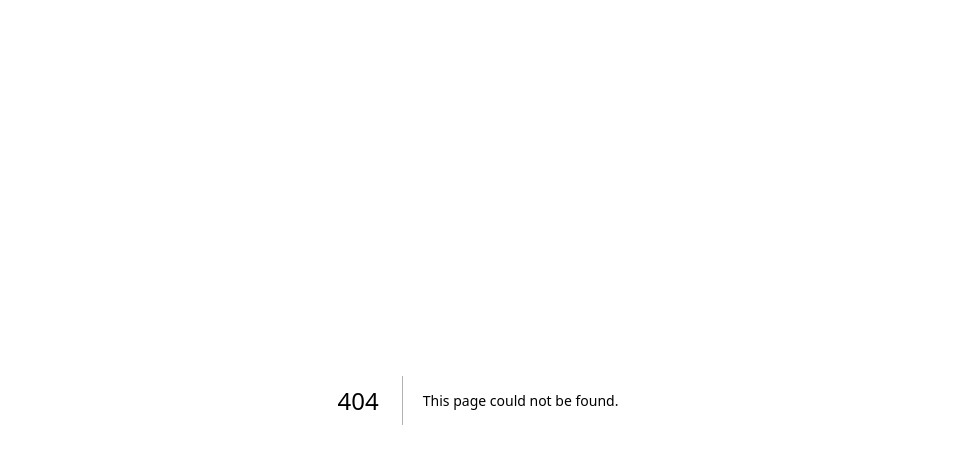
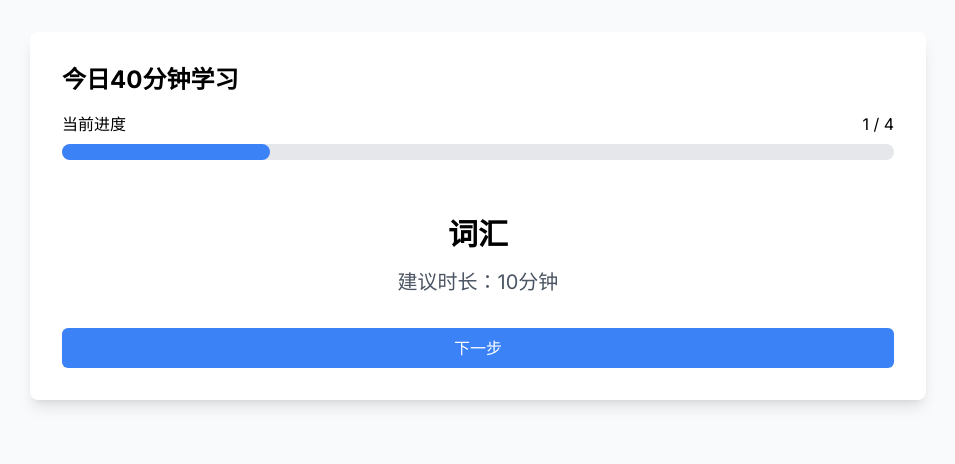
Before and after one commit to swj19821119/dse-enhancer, a Next.js app: page /study in a window 1280 px wide. Before the commit this address had no page. Shown: the top 464 px of the page, without its empty margins (162-1117 px from the left). Built offline with nearby package versions, Linux system fonts and the light colour scheme.

Commit message:
Add study page

```diff
--- /dev/null
+++ b/app/study/page.tsx
@@ -0,0 +1,78 @@
+'use client';
+
+import { useState } from 'react';
+
+export default function StudyPage() {
+  const [currentStep, setCurrentStep] = useState(0);
+  const [score, setScore] = useState(0);
+
+  const steps = [
+    { name: '词汇', time: '10分钟' },
+    { name: '语法', time: '10分钟' },
+    { name: '阅读', time: '10分钟' },
+    { name: '错题复习', time: '10分钟' },
+  ];
+
+  const handleNextStep = () => {
+    if (currentStep < steps.length - 1) {
+      setCurrentStep(currentStep + 1);
+    }
+  };
+
+  return (
+    <div className="min-h-screen bg-gray-50 p-8">
+      <div className="max-w-4xl mx-auto">
+        <div className="bg-white rounded-lg shadow-lg p-8 mb-8">
+          <h1 className="text-2xl font-bold mb-4">今日40分钟学习</h1>
+
+          <div className="mb-6">
+            <div className="flex justify-between mb-2">
+              <span>当前进度</span>
+              <span>{currentStep + 1} / {steps.length}</span>
+            </div>
+            <div className="w-full bg-gray-200 rounded-full h-4">
+              <div
+                className="bg-blue-500 h-4 rounded-full transition-all duration-300"
+                style={{ width: `${((currentStep + 1) / steps.length) * 100}%` }}
+              ></div>
+            </div>
+          </div>
+
+          <div className="text-center py-8">
+            <h2 className="text-3xl font-bold mb-4">
+              {steps[currentStep].name}
+            </h2>
+            <p className="text-xl text-gray-600">
+              建议时长：{steps[currentStep].time}
+            </p>
+          </div>
+
+          <div className="flex gap-4">
+            {currentStep > 0 && (
+              <button
+                onClick={() => setCurrentStep(currentStep - 1)}
+                className="flex-1 bg-gray-500 hover:bg-gray-600 text-white font-medium py-2 px-4 rounded-md transition-colors"
+              >
+                上一步
+              </button>
+            )}
+            {currentStep < steps.length - 1 ? (
+              <button
+                onClick={handleNextStep}
+                className="flex-1 bg-blue-500 hover:bg-blue-600 text-white font-medium py-2 px-4 rounded-md transition-colors"
+              >
+                下一步
+              </button>
+            ) : (
+              <button
+                className="flex-1 bg-green-500 hover:bg-green-600 text-white font-medium py-2 px-4 rounded-md transition-colors"
+              >
+                完成今日学习！
+              </button>
+            )}
+          </div>
+        </div>
+      </div>
+    </div>
+  );
+}
```
